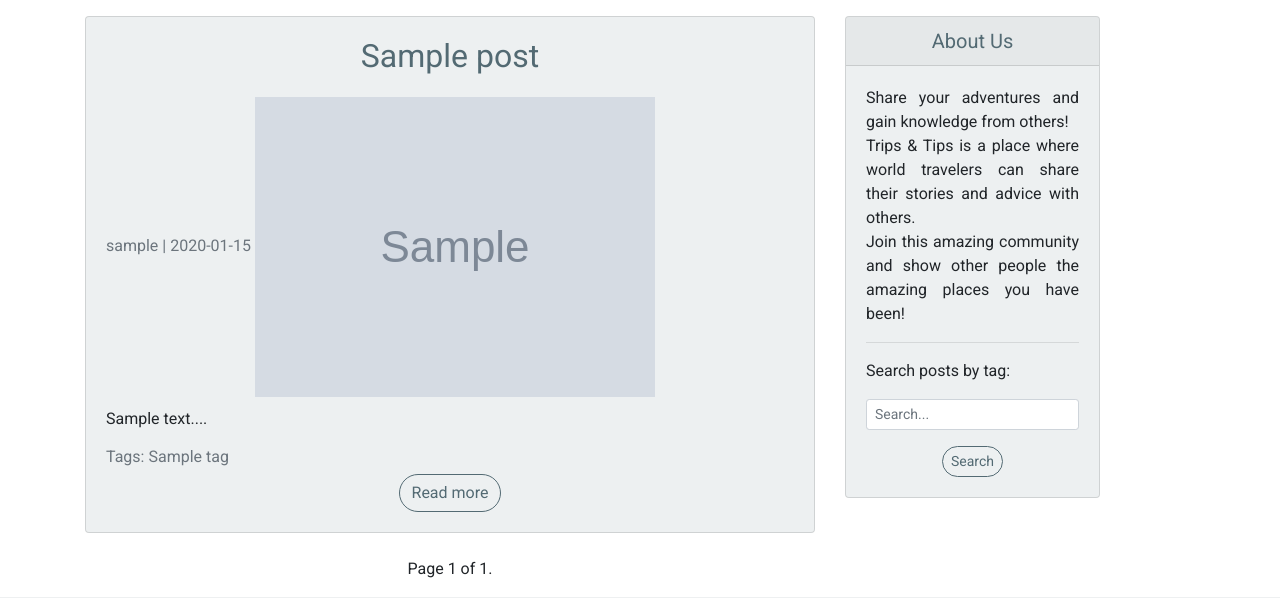
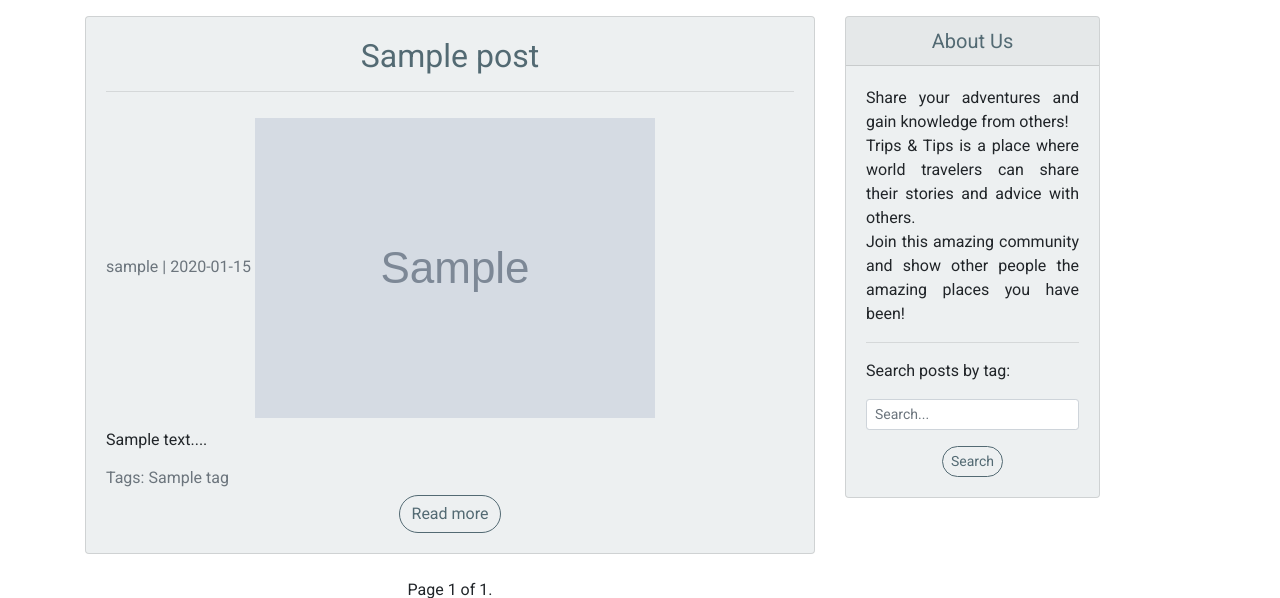
Before and after one commit to kamilakokoszka/trips_and_tips, a Django app: template templates/home_page.html in a window 1280 px wide. Shown: the part 203-801 px from the top of the page. Run offline with Django 3.2, Linux system fonts and the light colour scheme; the template is opened without the code that fills it: most values are stand-ins (such as "Sample title", 1, 10 or a date in 2020); grey boxes marked "Sample" are stand-in pictures; some libraries are stand-ins or nearby versions.

Commit message:
Remove class

```diff
--- a/templates/home_page.html
+++ b/templates/home_page.html
@@ -28,8 +28,9 @@
                     <div class="card mb-4">
                         <div class="card-body">
                             <h2 class="card-title">{{ post.title }}</h2>
+                            <hr class="mt-3">
                             <a class="card-text text-muted h6" href="{% url 'user:profile' user_id=post.author.user.id %}">{{ post.author.user.username }}</a>
-                                <a class="card-text text-muted h6 date">| {{ post.created_on|date:'Y-m-d' }}</a>
+                                <a class="card-text text-muted h6">| {{ post.created_on|date:'Y-m-d' }}</a>
                             {% if post.image %}
                                <img class="image" src="{{ post.image.url }}" alt="connect">
                             {% endif %}
```
